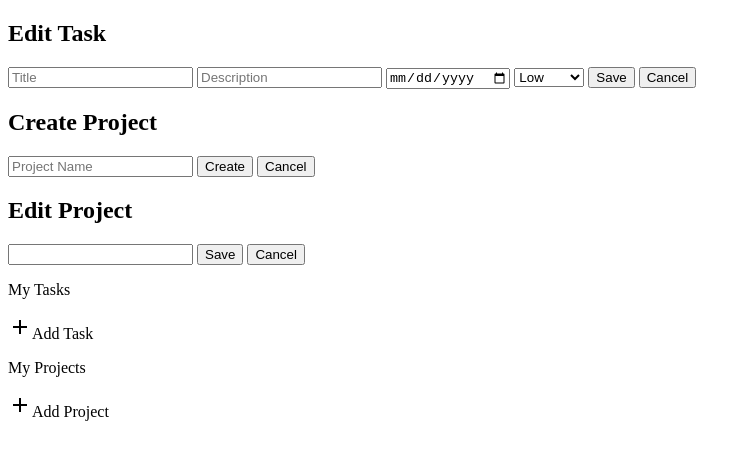
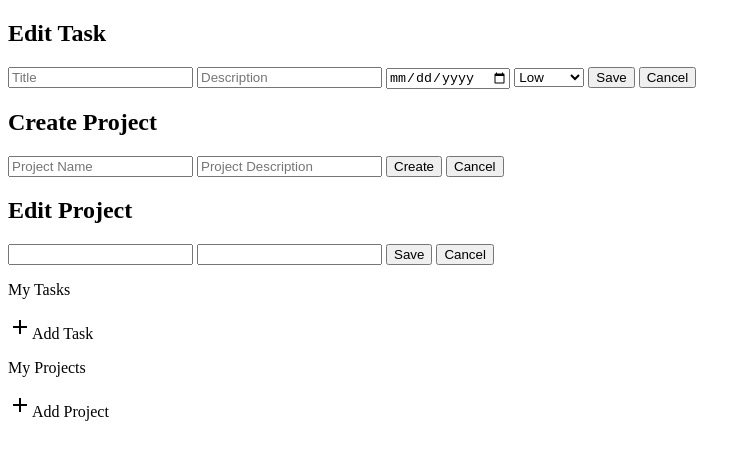
Before and after one commit to Tomek889/todo-list, a website: page src/template.html in a window 1280 px wide. Shown: the whole page, without its empty margins (0-751 px from the left). Drawn offline with nearby package versions, Linux system fonts and the light colour scheme.

Commit message:
Add modals for creating and editing a project

```diff
--- a/src/template.html
+++ b/src/template.html
@@ -29,6 +29,7 @@
             <h2>Create Project</h2>
             <form id="createProjectForm">
                 <input type="text" id="newProjectName" placeholder="Project Name" required />
+                <input type="text" id="newProjectDescription" placeholder="Project Description" required />
                 <button type="submit">Create</button>
                 <button type="button" id="cancelCreateProject">Cancel</button>
               </form>
@@ -39,6 +40,7 @@
             <h2>Edit Project</h2>
             <form id="editProjectForm">
                 <input type="text" id="editProjectName" required />
+                <input type="text" id="editProjectDescription" required />
                 <button type="submit">Save</button>
                 <button type="button" id="cancelEditProject">Cancel</button>
               </form>
```
